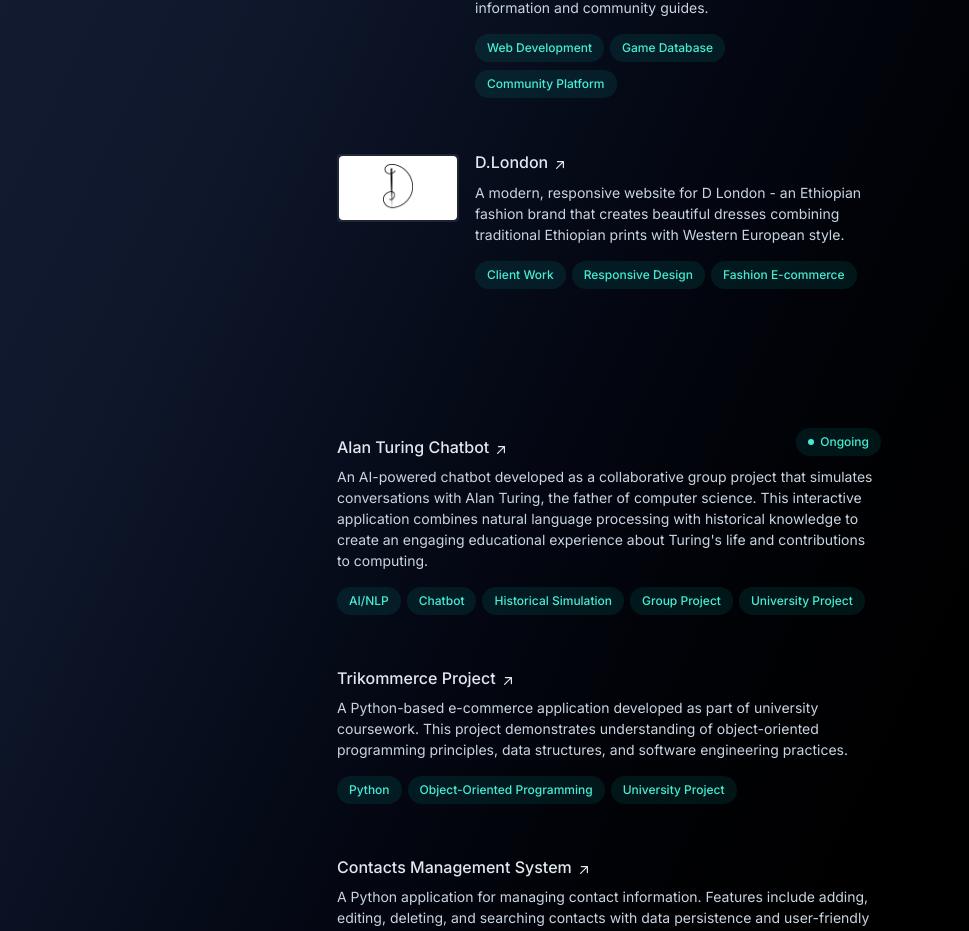
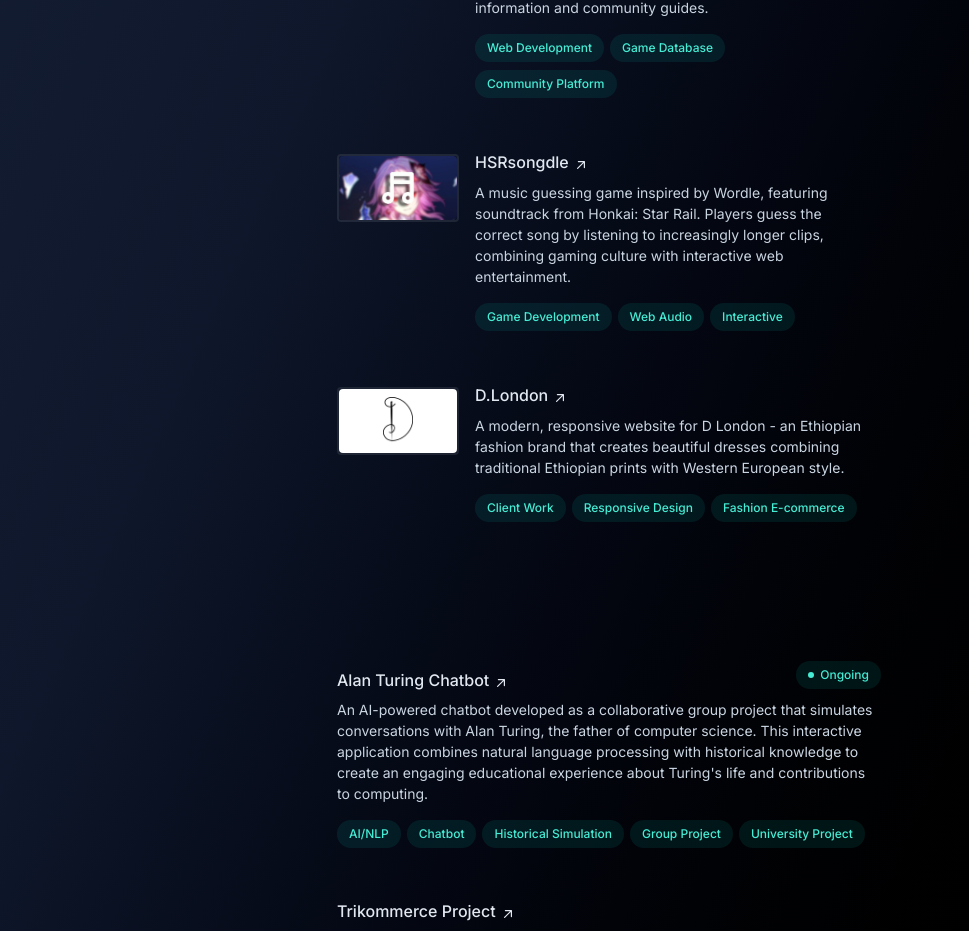
Before and after one commit to sentrisentri/portfolio, a Next.js app: page / in a window 1280 px wide. Shown: the part 1413-2344 px from the top of the page, without its empty margins (311-1280 px from the left). Built offline with nearby package versions, Linux system fonts and the light colour scheme.

Commit message:
Added HSRsongdle

```diff
--- a/src/app/page.tsx
+++ b/src/app/page.tsx
@@ -450,7 +450,44 @@
                   </div>
                 </li>
 
-                {/* Project 3 - D.London */}
+                {/* Project 3 - HSRsongdle */}
+                <li className="mb-12">
+                  <div className="group relative grid gap-4 pb-1 transition-all sm:grid-cols-8 sm:gap-8 md:gap-4 lg:hover:!opacity-100 lg:group-hover/list:opacity-50">
+                    <div className="absolute -inset-x-4 -inset-y-4 z-0 hidden rounded-md transition motion-reduce:transition-none lg:-inset-x-6 lg:block lg:group-hover:bg-slate-800/50 lg:group-hover:shadow-[inset_0_1px_0_0_rgba(148,163,184,0.1)] lg:group-hover:drop-shadow-lg"></div>
+                    <div className="z-10 order-1 sm:order-2 sm:col-span-6">
+                      <h3>
+                        <a className="inline-flex items-baseline font-medium leading-tight text-slate-200 hover:text-teal-300 focus-visible:text-teal-300 group/link text-base" href="https://hsrsongdle.vercel.app" target="_blank" rel="noreferrer noopener" aria-label="HSRsongdle (opens in a new tab)">
+                          <span className="absolute -inset-x-4 -inset-y-2.5 hidden rounded md:-inset-x-6 md:-inset-y-4 lg:block"></span>
+                          <span>HSRsongdle</span>
+                          <span className="inline-block">
+                            <svg xmlns="http://www.w3.org/2000/svg" viewBox="0 0 20 20" fill="currentColor" className="inline-block h-4 w-4 shrink-0 transition-transform group-hover/link:-translate-y-1 group-hover/link:translate-x-1 group-focus-visible/link:-translate-y-1 group-focus-visible/link:translate-x-1 motion-reduce:transition-none ml-1 translate-y-px" aria-hidden="true">
+                              <path fillRule="evenodd" d="M5.22 14.78a.75.75 0 001.06 0l7.22-7.22v5.69a.75.75 0 001.5 0v-7.5a.75.75 0 00-.75-.75h-7.5a.75.75 0 000 1.5h5.69l-7.22 7.22a.75.75 0 000 1.06z" clipRule="evenodd"></path>
+                            </svg>
+                          </span>
+                        </a>
+                      </h3>
+                      <p className="mt-2 text-sm leading-normal">A music guessing game inspired by Wordle, featuring soundtrack from Honkai: Star Rail. Players guess the correct song by listening to increasingly longer clips, combining gaming culture with interactive web entertainment.</p>
+                      <ul className="mt-2 flex flex-wrap" aria-label="Technologies used:">
+                        <li className="mr-1.5 mt-2">
+                          <div className="flex items-center rounded-full bg-teal-400/10 px-3 py-1 text-xs font-medium leading-5 text-teal-300">Game Development</div>
+                        </li>
+                        <li className="mr-1.5 mt-2">
+                          <div className="flex items-center rounded-full bg-teal-400/10 px-3 py-1 text-xs font-medium leading-5 text-teal-300">Web Audio</div>
+                        </li>
+                        <li className="mr-1.5 mt-2">
+                          <div className="flex items-center rounded-full bg-teal-400/10 px-3 py-1 text-xs font-medium leading-5 text-teal-300">Interactive</div>
+                        </li>
+                      </ul>
+                    </div>
+                    <div className="z-10 order-0 sm:order-1 sm:col-span-2 mb-4 sm:mb-0">
+                      <div className="rounded border-2 border-slate-200/10 transition group-hover:border-slate-200/30 sm:order-1 sm:col-span-2 sm:translate-y-1">
+                        <Image src="/songdle.png" alt="HSRsongdle Game" width={256} height={64} className="h-16 w-full object-cover rounded" />
+                      </div>
+                    </div>
+                  </div>
+                </li>
+
+                {/* Project 4 - D.London */}
                 <li className="mb-12">
                   <div className="group relative grid gap-4 pb-1 transition-all sm:grid-cols-8 sm:gap-8 md:gap-4 lg:hover:!opacity-100 lg:group-hover/list:opacity-50">
                     <div className="absolute -inset-x-4 -inset-y-4 z-0 hidden rounded-md transition motion-reduce:transition-none lg:-inset-x-6 lg:block lg:group-hover:bg-slate-800/50 lg:group-hover:shadow-[inset_0_1px_0_0_rgba(148,163,184,0.1)] lg:group-hover:drop-shadow-lg"></div>
```
Also changed, not shown: public/songdle.png (added).
